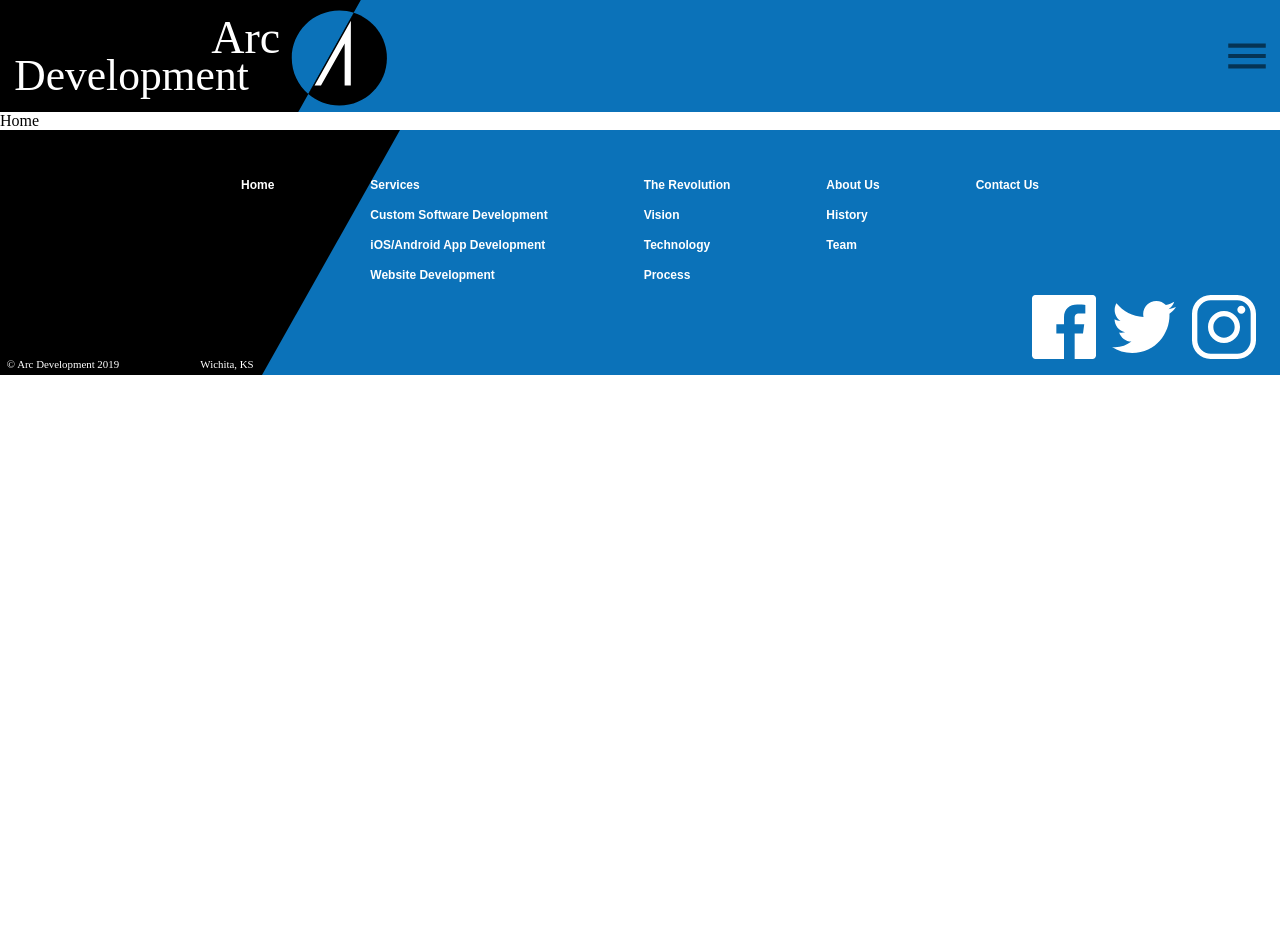
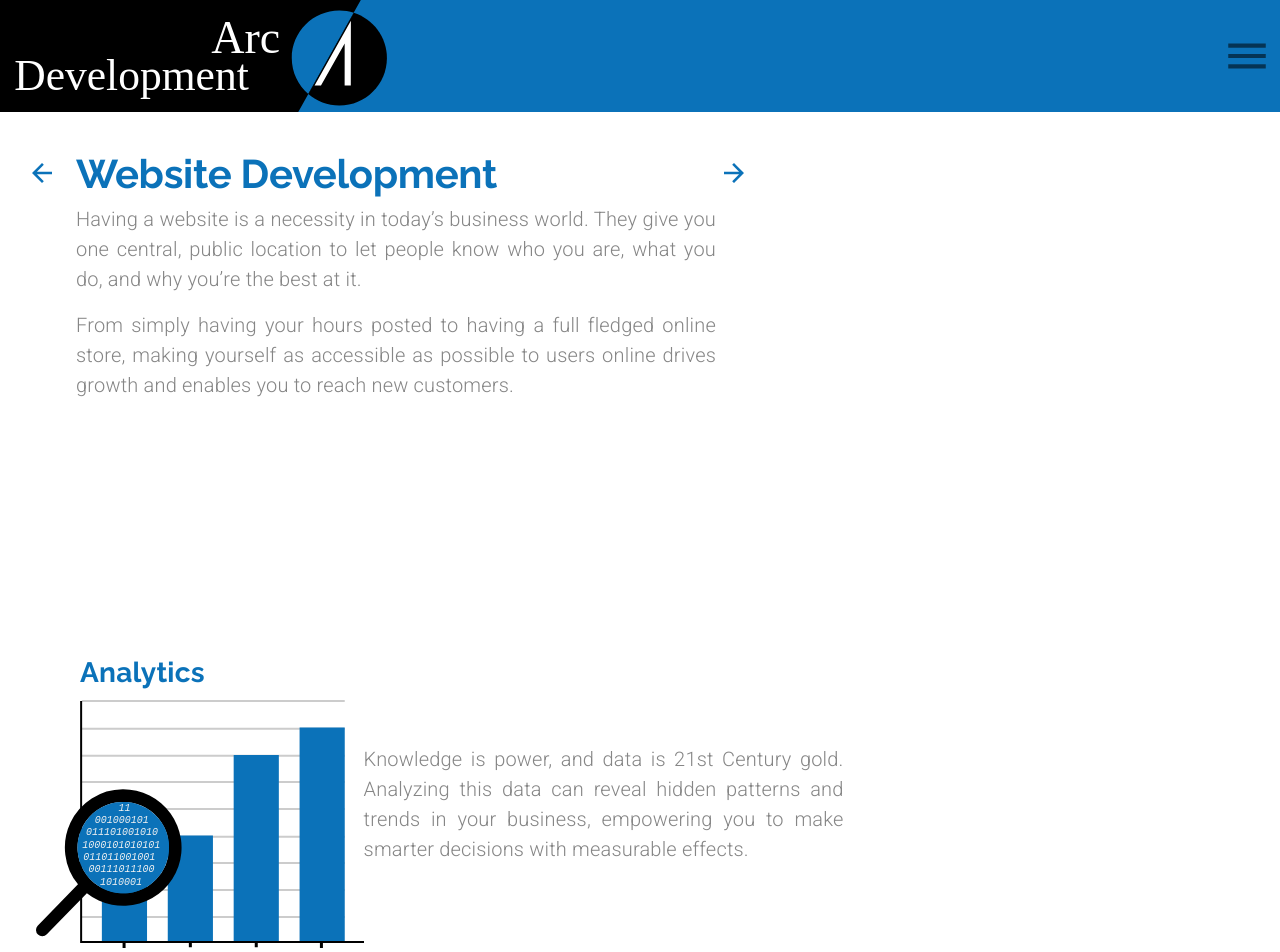
Before and after one commit to prathameshjchavan/arcdevelopment, a React (Create React App) app: page /websites in a window 1280 px wide. Shown: the top 952 px of the page. Before the commit the page ends 800 px from the top, so only its background shows below. Built offline with nearby package versions, Linux system fonts and the light colour scheme.

Commit message:
website development page

```diff
--- a/src/components/App.jsx
+++ b/src/components/App.jsx
@@ -10,6 +10,7 @@
 import theme from "./ui/theme";
 import CustomSoftware from "./CustomSoftware";
 import MobileApps from "./MobileApps";
+import Websites from "./Websites";
 
 const Home = () => {
 	return <div>Home</div>;
@@ -25,7 +26,7 @@
 					<Route path="/services" element={<Services />} />
 					<Route path="/customsoftware" element={<CustomSoftware />} />
 					<Route path="/mobileapps" element={<MobileApps />} />
-					<Route path="/websites" element={<Home />} />
+					<Route path="/websites" element={<Websites />} />
 					<Route path="/revolution" element={<Home />} />
 					<Route path="/about" element={<Home />} />
 					<Route path="/contact" element={<Home />} />
--- /dev/null
+++ b/src/components/Websites.jsx
@@ -0,0 +1,284 @@
+// Module Imports
+import React from "react";
+import { Link } from "react-router-dom";
+import {
+	Grid,
+	IconButton,
+	Typography,
+	useMediaQuery,
+	useTheme,
+} from "@mui/material";
+
+// Local Imports
+import CallToAction from "./ui/CallToAction";
+
+function Websites() {
+	const theme = useTheme();
+	const matchesLG = useMediaQuery(theme.breakpoints.down("lg"));
+	const matchesMD = useMediaQuery(theme.breakpoints.down("md"));
+	const matchesSM = useMediaQuery(theme.breakpoints.down("sm"));
+
+	const sx = {
+		rowContainer: {
+			paddingLeft: "5em",
+			paddingRight: "5em",
+			[theme.breakpoints.down("sm")]: {
+				paddingLeft: "1.5em",
+				paddingRight: "1.5em",
+			},
+		},
+		heading: {
+			maxWidth: "40em",
+		},
+		arrowContainer: {
+			marginTop: "0.7em",
+		},
+		paragraph: { textAlign: "justify", textJustify: "inter-word" },
+		paragraphContainer: {
+			textAlign: "justify",
+			textJustify: "inter-word",
+			maxWidth: "30em",
+		},
+	};
+
+	return (
+		<Grid item container direction="column">
+			{/* -----Introduction----- */}
+			<Grid
+				item
+				container
+				sx={sx.rowContainer}
+				style={{ marginTop: matchesSM ? "1em" : "2em" }}
+				justifyContent={matchesMD ? "center" : undefined}
+			>
+				<Grid
+					item
+					sx={sx.arrowContainer}
+					style={{
+						marginRight: "1em",
+						marginLeft: "-3.5em",
+						display: matchesLG ? "none" : "block",
+					}}
+				>
+					<IconButton
+						component={Link}
+						to="/mobileapps"
+						style={{ background: "transparent" }}
+					>
+						<img
+							src="/assets/backArrow.svg"
+							alt="back to ios/android app development page"
+						/>
+					</IconButton>
+				</Grid>
+				<Grid item container sx={sx.heading} direction="column">
+					<Grid item>
+						<Typography
+							variant="h2"
+							lineHeight={matchesMD && 1.2}
+							style={{ marginBottom: matchesMD && "0.5em" }}
+							align={matchesMD ? "center" : undefined}
+						>
+							Website Development
+						</Typography>
+					</Grid>
+					<Grid item sx={sx.paragraph}>
+						<Typography variant="body1" paragraph>
+							Having a website is a necessity in today’s business world. They
+							give you one central, public location to let people know who you
+							are, what you do, and why you’re the best at it.
+						</Typography>
+						<Typography variant="body1" paragraph>
+							From simply having your hours posted to having a full fledged
+							online store, making yourself as accessible as possible to users
+							online drives growth and enables you to reach new customers.
+						</Typography>
+					</Grid>
+				</Grid>
+				<Grid
+					item
+					sx={sx.arrowContainer}
+					style={{ display: matchesLG ? "none" : "block" }}
+				>
+					<IconButton
+						component={Link}
+						to="/services"
+						style={{ background: "transparent" }}
+					>
+						<img
+							src="/assets/forwardArrow.svg"
+							alt="forward to services page"
+						/>
+					</IconButton>
+				</Grid>
+			</Grid>
+			{/* -----Analytics----- */}
+			<Grid
+				item
+				container
+				direction={matchesMD ? "column" : "row"}
+				sx={sx.rowContainer}
+				style={{ marginTop: "15em" }}
+				alignItems="center"
+				flexWrap="nowrap"
+			>
+				<Grid item>
+					<Grid container direction="column">
+						<Grid item>
+							<Typography
+								align={matchesMD ? "center" : "left"}
+								variant="h4"
+								gutterBottom
+							>
+								Analytics
+							</Typography>
+						</Grid>
+						<Grid item>
+							<img
+								src="/assets/analytics.svg"
+								style={{ marginLeft: matchesMD ? 0 : "-2.75em" }}
+								alt="graph with magnifying glass revealing 1's and 0s"
+							/>
+						</Grid>
+					</Grid>
+				</Grid>
+				<Grid item sx={sx.paragraphContainer}>
+					<Typography variant="body1">
+						Knowledge is power, and data is 21st Century gold. Analyzing this
+						data can reveal hidden patterns and trends in your business,
+						empowering you to make smarter decisions with measurable effects.
+					</Typography>
+				</Grid>
+			</Grid>
+			{/* -----E-commerce----- */}
+			<Grid
+				item
+				container
+				direction={matchesMD ? "column" : "row"}
+				sx={sx.rowContainer}
+				style={{ margin: "15em 0" }}
+				justifyContent="flex-end"
+				alignItems="center"
+				flexWrap="nowrap"
+			>
+				<Grid item>
+					<Grid container direction="column">
+						<Grid item>
+							<Typography variant="h4" align="center" gutterBottom>
+								E-commerce
+							</Typography>
+						</Grid>
+						<Grid item>
+							<img
+								src="/assets/ecommerce.svg"
+								alt="world outline made of dollar signs"
+							/>
+						</Grid>
+					</Grid>
+				</Grid>
+				<Grid
+					item
+					sx={sx.paragraphContainer}
+					style={{ marginLeft: matchesMD ? 0 : "1em" }}
+				>
+					<Typography variant="body1" paragraph>
+						It’s no secret that people like to shop online. In 2017 over $2.3
+						trillion was spent in e-commerce, and it’s time for your slice of
+						that pie.
+					</Typography>
+					<Typography variant="body1" paragraph>
+						In 2017 over $2.3 trillion was spent in e-commerce, and it’s time
+						for your slice of that pie.
+					</Typography>
+				</Grid>
+			</Grid>
+			{/* -----Outreach----- */}
+			<Grid
+				item
+				container
+				direction={matchesMD ? "column" : "row"}
+				sx={sx.rowContainer}
+				alignItems="center"
+				flexWrap="nowrap"
+			>
+				<Grid item>
+					<Grid container direction="column">
+						<Grid item>
+							<Typography
+								variant="h4"
+								align={matchesMD ? "center" : "left"}
+								gutterBottom
+							>
+								Outreach
+							</Typography>
+						</Grid>
+						<Grid item>
+							<img src="/assets/outreach.svg" alt="megaphone" />
+						</Grid>
+					</Grid>
+				</Grid>
+				<Grid
+					item
+					sx={sx.paragraphContainer}
+					style={{ marginLeft: matchesMD ? 0 : "1em" }}
+				>
+					<Typography variant="body1">
+						Draw people in with a dazzling website. Showing off your products
+						online is a great way to help customers decide what’s right for them
+						before visiting in person.
+					</Typography>
+				</Grid>
+			</Grid>
+			{/* -----Search Engine Optimization----- */}
+			<Grid
+				item
+				container
+				direction={matchesMD ? "column" : "row"}
+				sx={sx.rowContainer}
+				style={{ margin: "15em 0" }}
+				justifyContent="flex-end"
+				alignItems="center"
+				flexWrap="nowrap"
+			>
+				<Grid item>
+					<Grid container direction="column">
+						<Grid item>
+							<Typography variant="h4" align="center" gutterBottom>
+								Search Engine
+								<br />
+								Optimization
+							</Typography>
+						</Grid>
+						<Grid item>
+							<img
+								src="/assets/seo.svg"
+								alt="website standing on winner's podium"
+							/>
+						</Grid>
+					</Grid>
+				</Grid>
+				<Grid
+					item
+					sx={sx.paragraphContainer}
+					style={{ marginLeft: matchesMD ? 0 : "1em" }}
+				>
+					<Typography variant="body1" paragraph>
+						How often have you ever been to the second page of Google results?
+					</Typography>
+					<Typography variant="body1" paragraph>
+						If you’re like us, probably never.
+					</Typography>
+					<Typography variant="body1" paragraph>
+						Customers don’t go there either, so we make sure your website is
+						designed to end up on top.
+					</Typography>
+				</Grid>
+			</Grid>
+			<Grid item>
+				<CallToAction />
+			</Grid>
+		</Grid>
+	);
+}
+
+export default Websites;
--- a/src/components/ui/Header.jsx
+++ b/src/components/ui/Header.jsx
@@ -388,7 +388,9 @@
 														to={link}
 													>
 														<ListItemButton
-															selected={selectedIndex - 1 === index}
+															selected={
+																value === 1 && selectedIndex - 1 === index
+															}
 															disableTouchRipple
 														>
 															<ListItemText
```
